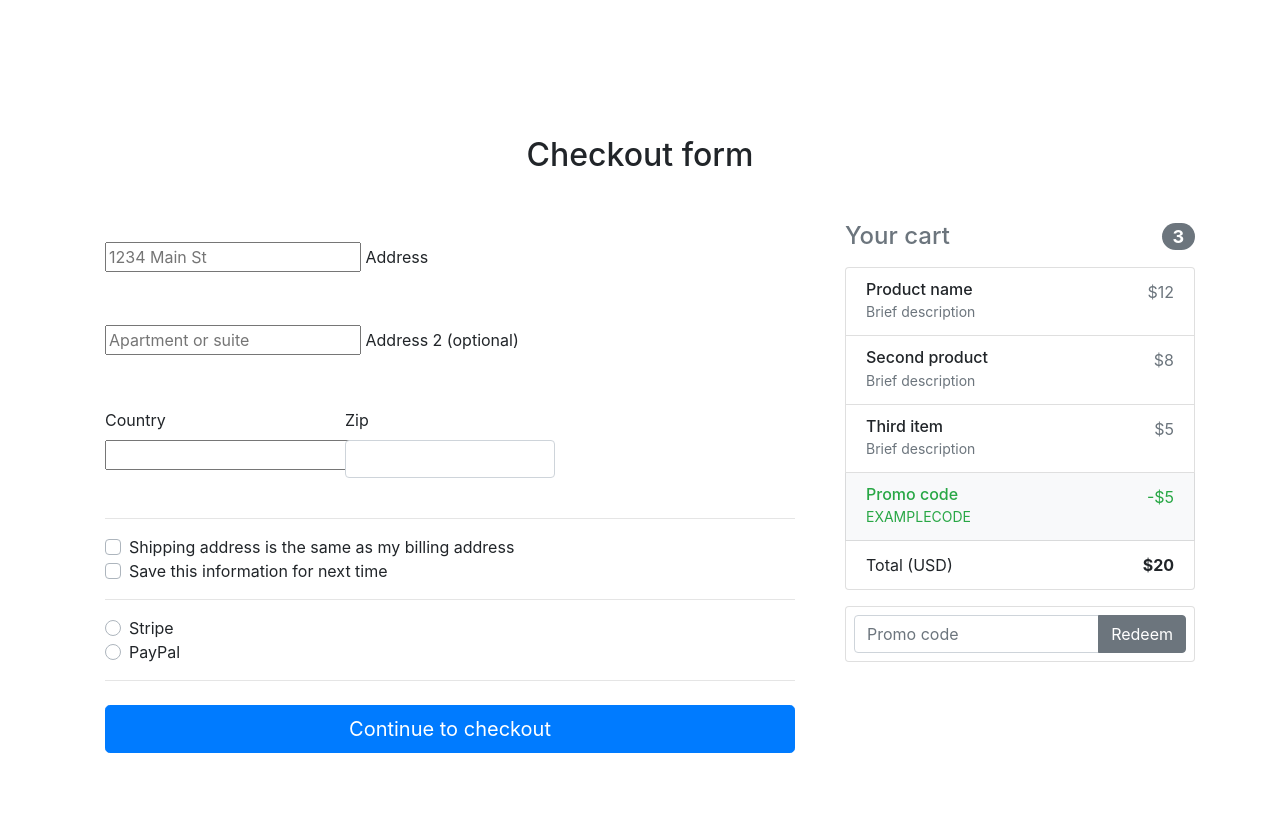
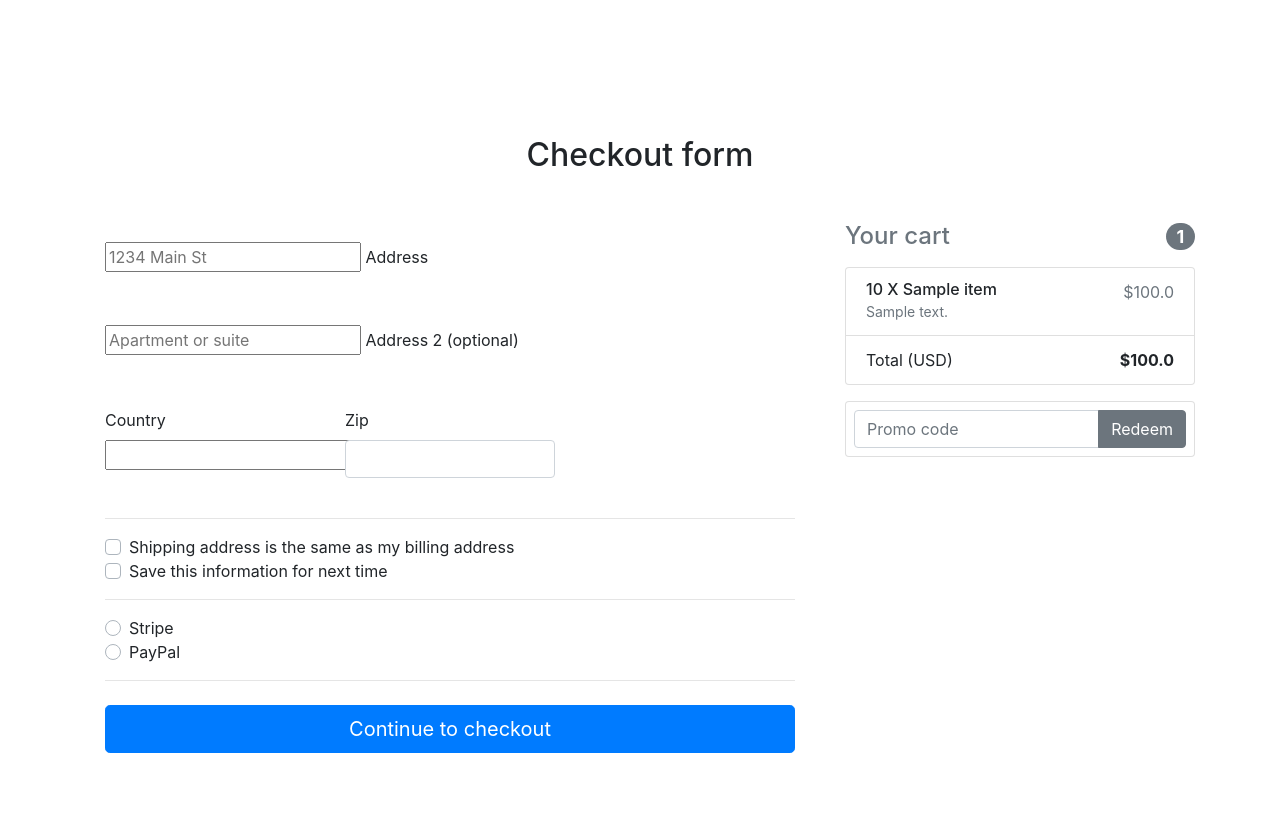
Before and after one commit to emilbakov/eshop, a Django app: template templates/checkout-page.html in a window 1280 px wide. Shown: the part 56-873 px from the top of the page. Run offline with Django 3.2, Linux system fonts and the light colour scheme; the template is opened without the code that fills it: values that come from a table or form of the project are taken from there, others are empty; tables that the repository leaves empty hold one stand-in row (values such as "Sample post"); some libraries are stand-ins or nearby versions.

Commit message:
Checkout form fix

```diff
--- a/templates/checkout-page.html
+++ b/templates/checkout-page.html
@@ -102,47 +102,29 @@
         <div class="col-md-4 mb-4">
 
           <!-- Heading -->
+          <!-- Heading -->
           <h4 class="d-flex justify-content-between align-items-center mb-3">
             <span class="text-muted">Your cart</span>
-            <span class="badge badge-secondary badge-pill">3</span>
+            <span class="badge badge-secondary badge-pill">{{ order.items.count }}</span>
           </h4>
 
           <!-- Cart -->
           <ul class="list-group mb-3 z-depth-1">
+            {% for order_item in order.items.all %}
             <li class="list-group-item d-flex justify-content-between lh-condensed">
               <div>
-                <h6 class="my-0">Product name</h6>
-                <small class="text-muted">Brief description</small>
+                <h6 class="my-0">{{ order_item.quantity}} X {{ order_item.item.title }}</h6>
+                <small class="text-muted">{{ order_item.item.description }}</small>
               </div>
-              <span class="text-muted">$12</span>
+              <span class="text-muted">${{ order_item.get_final_price }}</span>
             </li>
-            <li class="list-group-item d-flex justify-content-between lh-condensed">
-              <div>
-                <h6 class="my-0">Second product</h6>
-                <small class="text-muted">Brief description</small>
-              </div>
-              <span class="text-muted">$8</span>
-            </li>
-            <li class="list-group-item d-flex justify-content-between lh-condensed">
-              <div>
-                <h6 class="my-0">Third item</h6>
-                <small class="text-muted">Brief description</small>
-              </div>
-              <span class="text-muted">$5</span>
-            </li>
-            <li class="list-group-item d-flex justify-content-between bg-light">
-              <div class="text-success">
-                <h6 class="my-0">Promo code</h6>
-                <small>EXAMPLECODE</small>
-              </div>
-              <span class="text-success">-$5</span>
-            </li>
+            {% endfor %}
+
             <li class="list-group-item d-flex justify-content-between">
               <span>Total (USD)</span>
-              <strong>$20</strong>
+              <strong>${{ order.get_total }}</strong>
             </li>
           </ul>
-          <!-- Cart -->
 
           <!-- Promo code -->
           <form class="card p-2">
```
Also changed, not shown: core/views.py (+9 -2 lines), templates/payment.html (+7 -19 lines).
